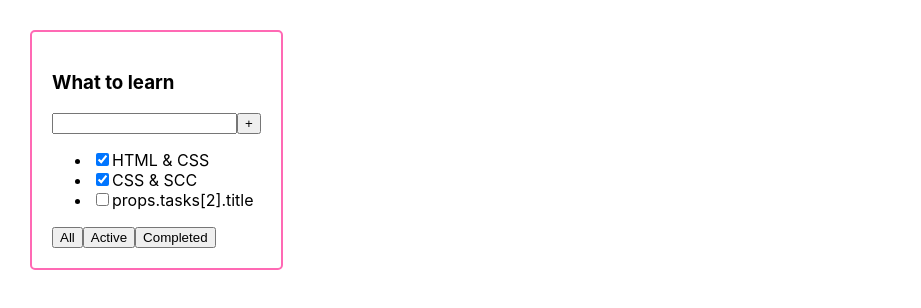
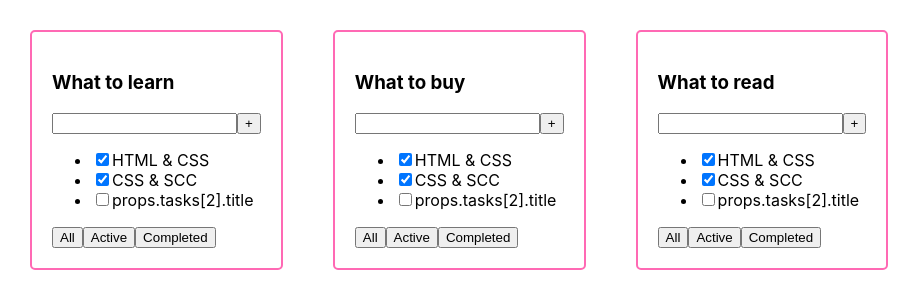
Before and after one commit to tolkunio/task-organized-app, a React (Create React App) app: page / in a window 1280 px wide. Shown: the top 308 px of the page, without its empty margins (0-921 px from the left). Built offline with nearby package versions, Linux system fonts and the light colour scheme.

Commit message:
-added tasks to todolist

```diff
--- a/src/App.tsx
+++ b/src/App.tsx
@@ -16,8 +16,8 @@ function App():JSX.Element   {
     return (
         <div className="App">
             <TodoList title={"What to learn"} tasks={tasks}/>
-            {/*<TodoList title={"What to buy"}/>*/}
-            {/*<TodoList title={"What to read"}/>*/}
+            <TodoList title={"What to buy"} tasks={tasks}/>
+            <TodoList title={"What to read"} tasks={tasks}/>
         </div>
     );
 }
```
